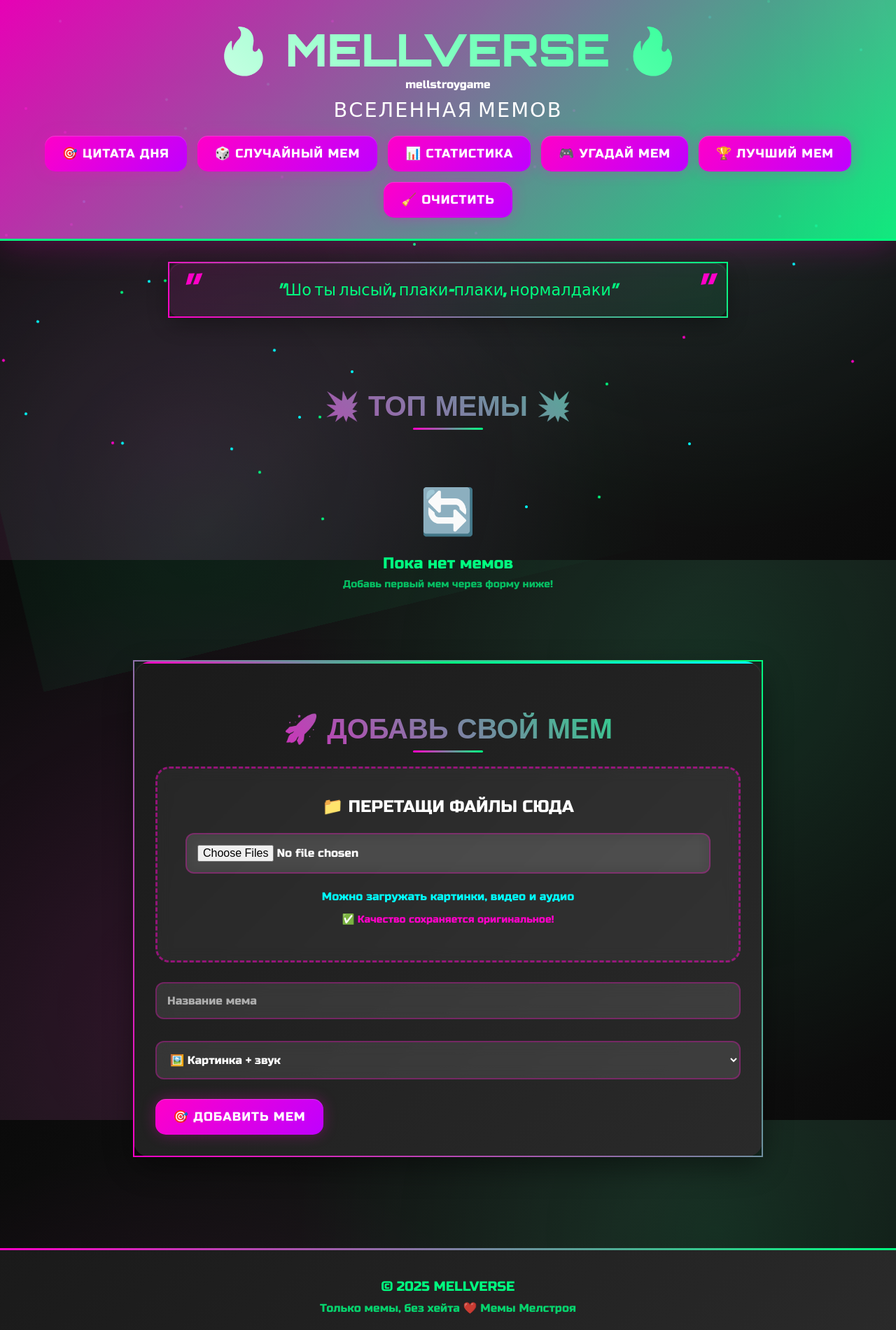
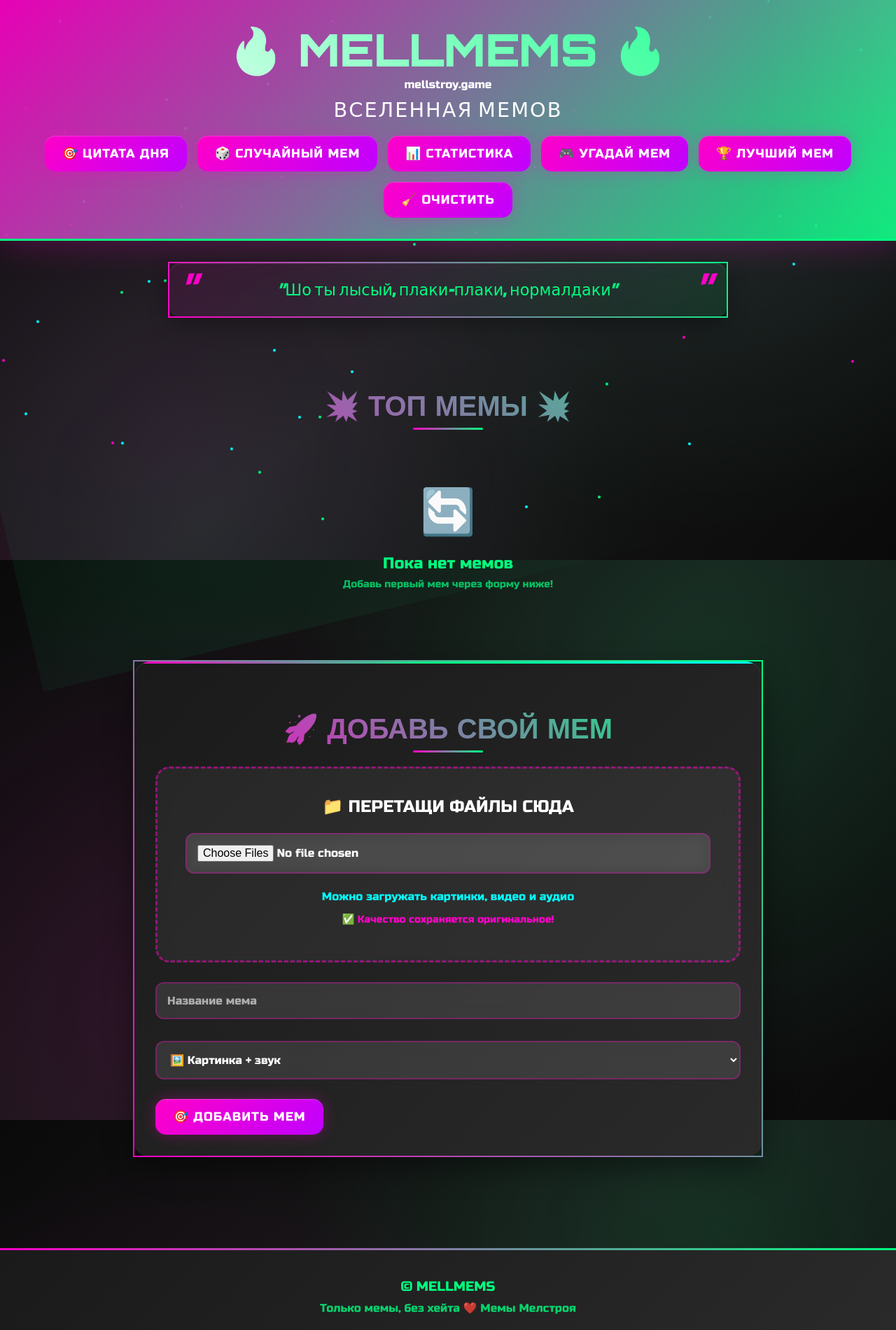
Before and after one commit to TheLonger011/memmels, a plain HTML site: page index.html in a window 1280 px wide. Shown: the top 1900 px of the page at 70% size. Drawn offline with Linux system fonts and the light colour scheme.

Commit message:
Update index.html

```diff
--- a/index.html
+++ b/index.html
@@ -794,7 +794,6 @@
             .game-stat { padding: 12px 20px; }
         }
 
-        /* Добавьте эти стили в секцию style */
         .tournament-section {
             background: linear-gradient(135deg, var(--card-bg), var(--accent));
             border: 2px solid;
@@ -962,7 +961,6 @@
             color: var(--neon-green);
         }
 
-        /* Адаптивность */
         @media (max-width: 768px) {
             .tournament-bracket {
                 grid-template-columns: 1fr;
@@ -993,8 +991,8 @@
 <div class="particles" id="particles"></div>
 
 <header>
-    <h1>🔥 MELLVERSE 🔥</h1>
-    <p>mellstroygame</p>
+    <h1>🔥 MELLMEMS 🔥</h1>
+    <p>mellstroy.game</p>
     <div class="header-subtitle">ВСЕЛЕННАЯ МЕМОВ</div>
 
     <div class="controls">
@@ -1109,7 +1107,6 @@
         </div>
     </div>
 
-    <!-- В разделе комментариев замените этот блок: -->
     <section class="comments-section" id="commentsSection" style="display: none;">
         <h2>💬 КОММЕНТАРИИ</h2>
         <div class="meme-title-display" id="currentMemeTitle" style="text-align: center; color: var(--neon-green); font-size: 1.3rem; margin-bottom: 20px;"></div>
@@ -1164,12 +1161,11 @@
 </div>
 
 <footer>
-    <div style="font-size: 1.2rem; margin-bottom: 10px;">© 2025 MELLVERSE</div>
+    <div style="font-size: 1.2rem; margin-bottom: 10px;">© MELLMEMS</div>
     <div style="opacity: 0.8;">Только мемы, без хейта ❤️ Мемы Мелстроя</div>
 </footer>
 
 <script>
-    // Данные по умолчанию
     const DEFAULT_QUOTES = [
         "Я не токсик — я контент!",
         "Главное — не проигрывать, а развлекать!",
@@ -1193,7 +1189,6 @@
 
     const DEFAULT_MEMES = [];
 
-    // Ключи для хранения
     const LS_MEMES = 'melverse_memes_v6';
     const LS_QUOTES = 'melverse_quotes_v1';
     const LS_COMMENTS = 'melverse_comments_v1';
@@ -1203,7 +1198,6 @@
     const DB_VERSION = 1;
     const STORE_NAME = 'media';
 
-    // Получаем элементы
     const gallery = document.getElementById('gallery');
     const quoteBox = document.getElementById('quoteBox');
     const randomQuoteBtn = document.getElementById('randomQuoteBtn');
@@ -1234,13 +1228,11 @@
     const tournamentWinner = document.getElementById('tournamentWinner');
     const winnerCard = document.getElementById('winnerCard');
 
-    // Переменные для турнира
     let tournamentMemes = [];
     let currentRound = 1;
     let totalRounds = 0;
     let tournamentActive = false;
 
-    // Функции турнира
     function toggleTournament() {
         const isVisible = tournamentSection.style.display !== 'none';
         tournamentSection.style.display = isVisible ? 'none' : 'block';
@@ -1280,7 +1272,6 @@
         startTournamentBtn.style.display = 'none';
         nextTournamentRoundBtn.style.display = 'inline-block';
 
-        // Перемешиваем мемы
         tournamentMemes = shuffleArray([...tournamentMemes]);
 
         await nextTournamentRound();
@@ -1289,27 +1280,21 @@
     async function nextTournamentRound() {
         if (!tournamentActive || tournamentMemes.length < 2) return;
 
-        // Очищаем предыдущий выбор
         document.querySelectorAll('.tournament-card').forEach(card => {
             card.classList.remove('selected');
         });
 
         tournamentResult.innerHTML = '';
 
-        // Берем два мема для сравнения
         const meme1 = tournamentMemes[0];
         const meme2 = tournamentMemes[1];
 
-        // Обновляем статистику
         updateTournamentStats();
 
         try {
-            // Загружаем и отображаем первый мем
             const media1 = await getFileFromDB(`${meme1.id}_media`);
             const mediaURL1 = createBlobURL(media1);
             await displayTournamentMeme(meme1, mediaURL1, 1);
-
-            // Загружаем и отображаем второй мем
             const media2 = await getFileFromDB(`${meme2.id}_media`);
             const mediaURL2 = createBlobURL(media2);
             await displayTournamentMeme(meme2, mediaURL2, 2);
@@ -1351,11 +1336,9 @@
             mediaContainer.appendChild(img);
         }
 
-        // Обработчик выбора мема
         const voteBtn = document.querySelector(`.tournament-vote-btn[data-meme="${number}"]`);
         voteBtn.onclick = () => selectTournamentWinner(number);
 
-        // Обработчик клика по карточке
         const card = document.getElementById(`meme${number}`).querySelector('.tournament-card');
         card.onclick = () => selectTournamentWinner(number);
     }
@@ -1363,20 +1346,16 @@
     function selectTournamentWinner(winnerNumber) {
         if (!tournamentActive) return;
 
-        // Снимаем выделение со всех карточек
         document.querySelectorAll('.tournament-card').forEach(card => {
             card.classList.remove('selected');
         });
 
-        // Выделяем выбранную карточку
         const selectedCard = document.getElementById(`meme${winnerNumber}`).querySelector('.tournament-card');
         selectedCard.classList.add('selected');
 
-        // Определяем победителя и проигравшего
         const winner = tournamentMemes[winnerNumber - 1];
         const loser = tournamentMemes[winnerNumber === 1 ? 1 : 0];
 
-        // Удаляем проигравшего, победитель остается в массиве
         tournamentMemes = tournamentMemes.filter(meme => meme.id !== loser.id);
 
         tournamentResult.innerHTML = `
@@ -1391,7 +1370,6 @@
         document.getElementById('memesLeft').textContent = tournamentMemes.length;
         document.getElementById('winnersCount').textContent = tournamentMemes.length;
 
-        // Проверяем условия завершения турнира
         if (tournamentMemes.length === 1) {
             finishTournament();
         } else {
@@ -1402,8 +1380,7 @@
 
     async function finishTournament() {
         if (tournamentMemes.length !== 1) {
-            // Если осталось больше 1 мема, завершаем досрочно
-            tournamentMemes = [tournamentMemes[0]]; // Берем первого как победителя
+            tournamentMemes = [tournamentMemes[0]];
         }
 
         const winner = tournamentMemes[0];
@@ -1412,7 +1389,6 @@
         nextTournamentRoundBtn.style.display = 'none';
         finishTournamentBtn.style.display = 'none';
 
-        // Отображаем победителя
         try {
             const winnerMedia = await getFileFromDB(`${winner.id}_media`);
             const winnerMediaURL = createBlobURL(winnerMedia);
@@ -1439,7 +1415,7 @@
             </div>
         `;
 
-            // Прокручиваем к победителю
+
             tournamentWinner.scrollIntoView({ behavior: 'smooth' });
 
         } catch (error) {
@@ -1447,7 +1423,6 @@
         }
     }
 
-    // Вспомогательная функция для перемешивания массива
     function shuffleArray(array) {
         const newArray = [...array];
         for (let i = newArray.length - 1; i > 0; i--) {
@@ -1457,20 +1432,19 @@
         return newArray;
     }
 
-    // Добавьте обработчик события
+
     tournamentBtn.addEventListener('click', toggleTournament);
     startTournamentBtn.addEventListener('click', startTournament);
     nextTournamentRoundBtn.addEventListener('click', nextTournamentRound);
     finishTournamentBtn.addEventListener('click', finishTournament);
 
-    // Элементы комментариев
+
     const commentsSection = document.getElementById('commentsSection');
     const commentsContainer = document.getElementById('commentsContainer');
     const commentInput = document.getElementById('commentInput');
     const addCommentBtn = document.getElementById('addCommentBtn');
     const currentMemeTitle = document.getElementById('currentMemeTitle');
 
-    // Элементы игры
     const gameSection = document.getElementById('gameSection');
     const gameMediaContainer = document.getElementById('gameMediaContainer');
     const gameInput = document.getElementById('gameInput');
@@ -1483,7 +1457,6 @@
     const nextGameBtn = document.getElementById('nextGameBtn');
     const checkAnswerBtn = document.getElementById('checkAnswerBtn');
 
-    // Переменные
     let uploadedMedia = null;
     let uploadedAudio = null;
     let currentAudio = null;
@@ -1494,7 +1467,6 @@
     let likedMemes = {};
     let currentMemeForComments = null;
 
-    // Переменные игры
     let gameStats = {
         score: 0,
         highScore: 0,
@@ -1504,7 +1476,6 @@
     let currentGameMeme = null;
     let gameActive = false;
 
-    // Создание частиц
     function createParticles() {
         const particlesContainer = document.getElementById('particles');
         for (let i = 0; i < 50; i++) {
@@ -1519,7 +1490,6 @@
         }
     }
 
-    // Инициализация IndexedDB
     function initDB() {
         return new Promise((resolve, reject) => {
             const request = indexedDB.open(DB_NAME, DB_VERSION);
@@ -1540,7 +1510,6 @@
         });
     }
 
-    // Сохранить файл в IndexedDB
     async function saveFileToDB(memeId, file, type) {
         return new Promise((resolve, reject) => {
             if (!db) {
@@ -1566,7 +1535,6 @@
         });
     }
 
-    // Получить файл из IndexedDB
     async function getFileFromDB(fileId) {
         return new Promise((resolve, reject) => {
             if (!db) {
@@ -1589,19 +1557,16 @@
         });
     }
 
-    // Создать Blob URL из файла
     function createBlobURL(file) {
         return URL.createObjectURL(file);
     }
 
-    // Освободить Blob URL
     function revokeBlobURL(url) {
         if (url && url.startsWith('blob:')) {
             URL.revokeObjectURL(url);
         }
     }
 
-    // Сохранять в localStorage
     function saveToStorage(key, value){
         try {
             localStorage.setItem(key, JSON.stringify(value));
@@ -1620,7 +1585,6 @@
         }
     }
 
-    // Обновление статистики
     function updateStats() {
         const totalMemes = memes.length;
         const totalLikes = memes.reduce((sum, meme) => sum + (meme.likes || 0), 0);
@@ -1631,14 +1595,12 @@
         document.getElementById('topMemeLikes').textContent = topMemeLikes;
     }
 
-    // Показать/скрыть статистику
     function toggleStats() {
         const isVisible = statsSection.style.display !== 'none';
         statsSection.style.display = isVisible ? 'none' : 'flex';
         updateStats();
     }
 
-    // Открытие медиа в модальном окне
     async function openMediaModal(meme) {
         modalImage.style.display = 'none';
         modalVideo.style.display = 'none';
@@ -1677,7 +1639,6 @@
         }
     }
 
-    // Обработка загрузки файлов
     function handleFileSelect(files) {
         uploadedMedia = null;
         uploadedAudio = null;
@@ -1713,7 +1674,6 @@
         }
     }
 
-    // Форматирование размера файла
     function formatFileSize(bytes) {
         if (bytes === 0) return '0 Bytes';
         const k = 1024;
@@ -1722,7 +1682,6 @@
         return parseFloat((bytes / Math.pow(k, i)).toFixed(2)) + ' ' + sizes[i];
     }
 
-    // Drag and Drop обработчики
     uploadArea.addEventListener('dragover', (e) => {
         e.preventDefault();
         uploadArea.classList.add('dragover');
@@ -1744,7 +1703,6 @@
         handleFileSelect(e.target.files);
     });
 
-    // Воспроизведение звука
     function playAudio(audioFile) {
         if (!audioFile) return;
 
@@ -1759,7 +1717,6 @@
         });
     }
 
-    // Рендер галереи
     async function renderMemes(){
         gallery.innerHTML = '';
 
@@ -1817,14 +1774,12 @@
             </div>
           `;
 
-                // Обработчик клика по мему
                 card.addEventListener('click', function(e) {
                     if (!e.target.classList.contains('like-btn') && !e.target.classList.contains('comment-btn')) {
                         openMediaModal(meme);
                     }
                 });
 
-                // Обработчик лайка
                 const likeBtn = card.querySelector('.like-btn');
                 likeBtn.addEventListener('click', function(e){
                     e.stopPropagation();
@@ -1834,7 +1789,6 @@
                     }
                 });
 
-                // Обработчик комментариев
                 const commentBtn = card.querySelector('.comment-btn');
                 commentBtn.addEventListener('click', function(e){
                     e.stopPropagation();
@@ -1850,7 +1804,6 @@
         updateStats();
     }
 
-    // Функция лайка (1 лайк на пользователя)
     function likeMeme(i){
         const meme = memes[i];
 
@@ -1867,14 +1820,12 @@
         renderMemes();
     }
 
-    // Показать случайную цитату
     function randomQuote(){
         if (!quotes.length) return;
         const q = quotes[Math.floor(Math.random() * quotes.length)];
         quoteBox.textContent = `"${q}"`;
     }
 
-    // Показать случайный мем
     function randomMeme(){
         if (!memes.length) {
             alert('Пока нет мемов! Добавь первый мем через форму ниже.');
@@ -1891,12 +1842,10 @@
         }
     }
 
-    // Генератор ID
     function generateId() {
         return Date.now().toString(36) + Math.random().toString(36).substr(2);
     }
 
-    // Добавление нового мема
     async function addMeme(){
         const titleInput = document.getElementById('memeTitle');
         const typeInput = document.getElementById('memeType');
@@ -1961,7 +1910,6 @@
         }
     }
 
-    // Очистить локальные данные
     async function clearLocalData(){
         if (!confirm('Сбросить все мемы, лайки и комментарии?')) return;
 
@@ -1988,7 +1936,6 @@
         updateGameStats();
     }
 
-    // Вспомогательные: простое экранирование
     function escapeHtml(str){
         if (!str) return '';
         return String(str)
@@ -2002,8 +1949,6 @@
     function escapeHtmlAttr(str){
         return escapeHtml(str).replaceAll('\n',' ');
     }
-
-    // ========== СИСТЕМА КОММЕНТАРИЕВ ==========
 
     function showComments(meme) {
         currentMemeForComments = meme;
@@ -2073,8 +2018,6 @@
         commentInput.value = '';
         renderComments();
     }
-
-    // ========== МИНИ-ИГРА "УГАДАЙ МЕМ" ==========
 
     function toggleGame() {
         const isVisible = gameSection.style.display !== 'none';
@@ -2192,7 +2135,6 @@
         saveToStorage(LS_GAME_STATS, gameStats);
     }
 
-    // События
     randomQuoteBtn.addEventListener('click', randomQuote);
     randomMemeBtn.addEventListener('click', randomMeme);
     statsBtn.addEventListener('click', toggleStats);
@@ -2200,13 +2142,12 @@
     addMemeBtn.addEventListener('click', addMeme);
     clearStorageBtn.addEventListener('click', clearLocalData);
 
-    // События комментариев
     addCommentBtn.addEventListener('click', addComment);
     commentInput.addEventListener('keypress', function(e) {
         if (e.key === 'Enter') addComment();
     });
 
-    // События игры
+
     startGameBtn.addEventListener('click', startGame);
     nextGameBtn.addEventListener('click', nextGameRound);
     checkAnswerBtn.addEventListener('click', checkAnswer);
@@ -2214,7 +2155,7 @@
         if (e.key === 'Enter') checkAnswer();
     });
 
-    // Закрытие модального окна
+
     closeModal.addEventListener('click', function() {
         mediaModal.style.display = 'none';
         modalVideo.pause();
@@ -2241,12 +2182,11 @@
         }
     });
 
-    // Обработка нажатия Enter
+
     document.getElementById('memeTitle').addEventListener('keypress', function(e) {
         if (e.key === 'Enter') addMeme();
     });
 
-    // Инициализация при загрузке
     async function init() {
         try {
             await initDB();
@@ -2266,7 +2206,7 @@
         }
     }
 
-    // Запуск приложения
+
     init();
 </script>
 </body>
```
